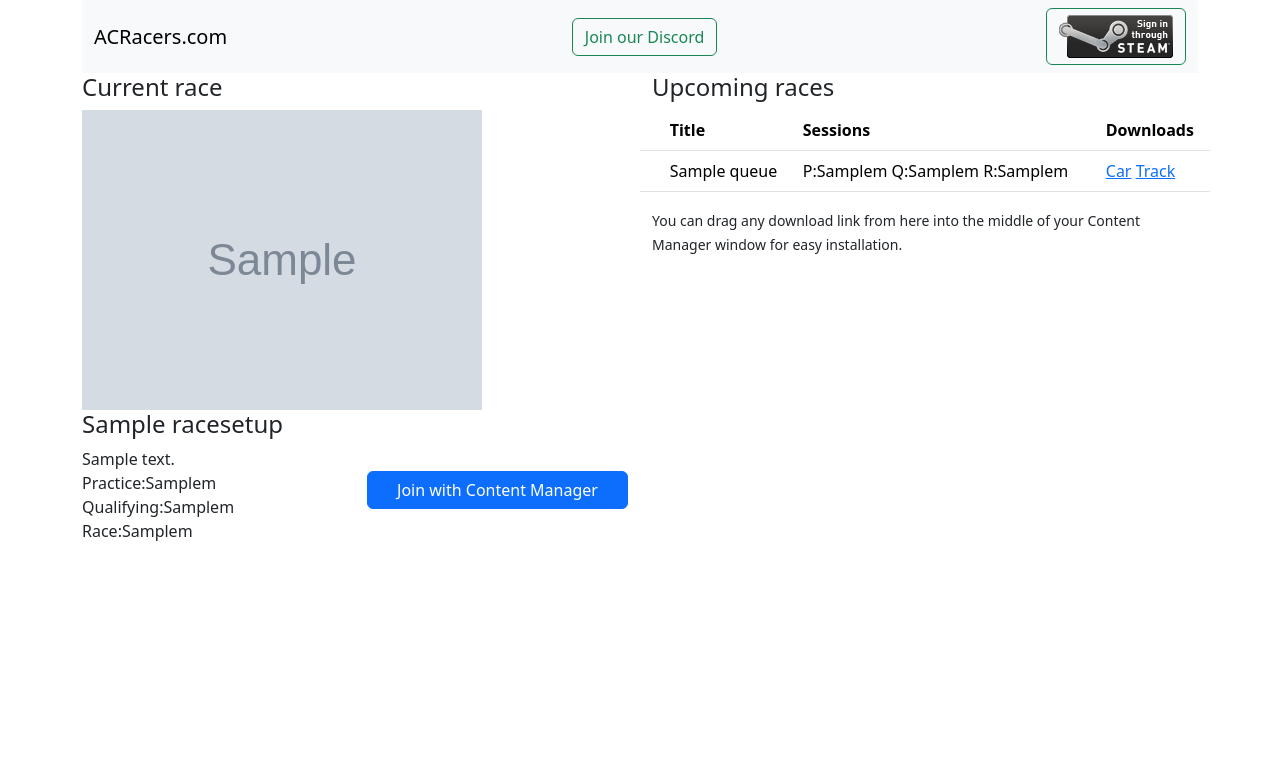
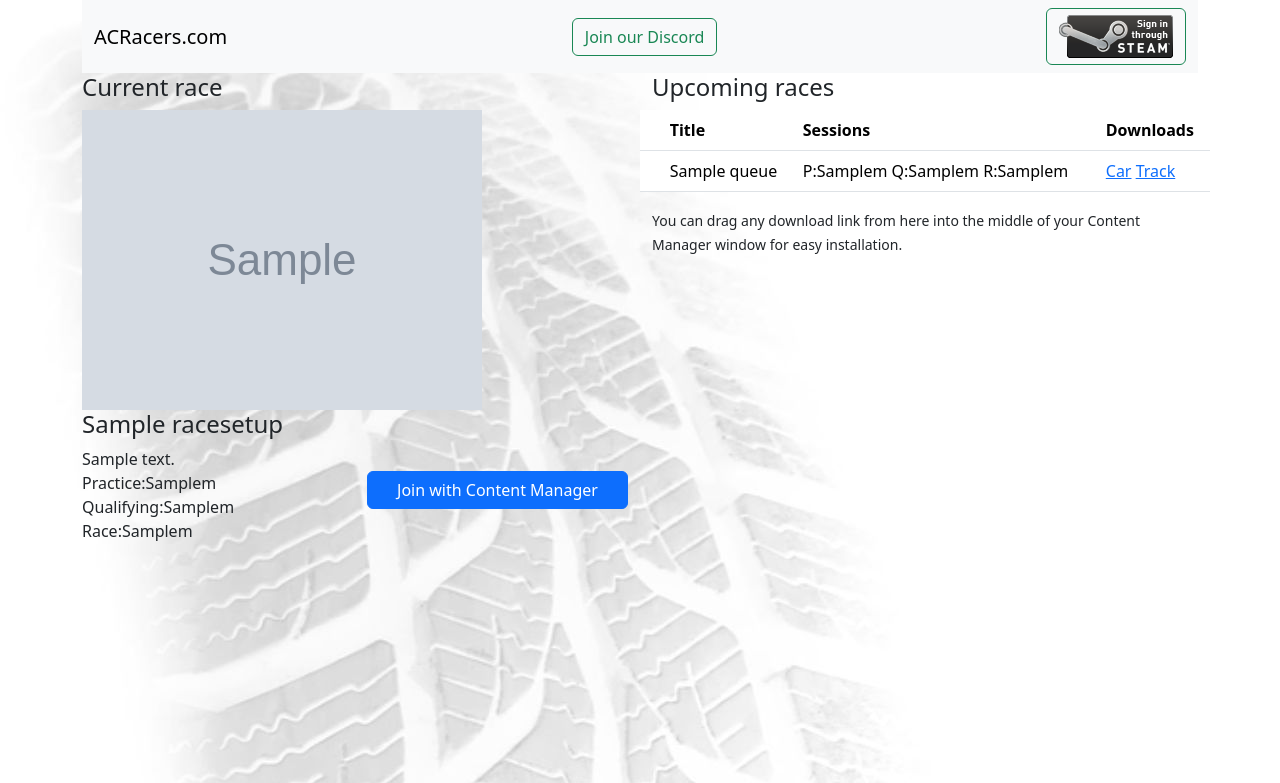
Before and after one commit to abecede753/acracers, a Django app: template main/templates/main/index.html in a window 1280 px wide. Shown: the top 783 px of the page. Run offline with Django 3.2, Linux system fonts and the light colour scheme; the template is opened without the code that fills it: most values are stand-ins (such as "Sample title", 1, 10 or a date in 2020); grey boxes marked "Sample" are stand-in pictures; some libraries are stand-ins or nearby versions.

Commit message:
background image.

```diff
--- a/main/static/styles.css
+++ b/main/static/styles.css
@@ -1,3 +1,8 @@
+body {
+  background-image: url("tyre_bg.jpg");
+  background-repeat: no-repeat;
+  background-attachment: fixed;
+}
 .rsselector {
 	width:100%;
 }
```
Also changed, not shown: main/static/tyre_bg.jpg (added).
